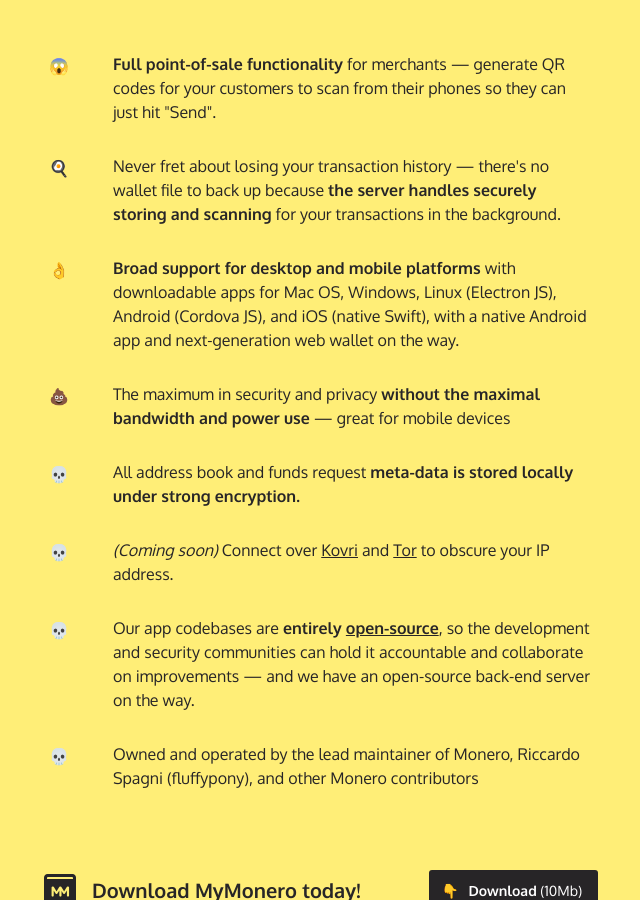
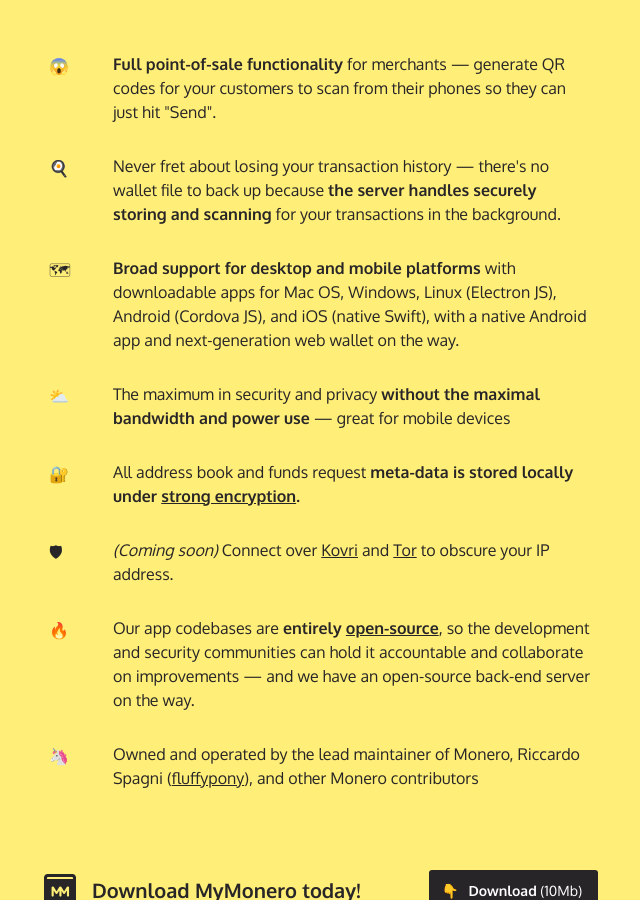
Before and after one commit to mymonero/mymonero-app-site, a Jekyll site: the page built from index.html, in a window 1280 px wide and 900 px high, scrolled down 4127 px. Shown: the whole window, without its empty margins (319-959 px from the left). Built offline with Jekyll 4.4.1, drawn with Linux system fonts in a browser that asks for light colours; some web fonts are replaced.

Commit message:
completed draft & added emoji for 'there's more' section

```diff
--- a/index.html
+++ b/index.html
@@ -29,7 +29,7 @@
             <div class="col col-3">
               <div class="text">
                 <h2>
-                  <span class="convert-emoji" aria-hidden="true">&#x1F512;</span>
+                  <span class="convert-emoji" aria-hidden="true">&#x1f50f;</span>
                   <span class="text">Be Your Own Bank</span>
                 </h2>
                 <p>Transfer funds across borders with ease. Your wallet seed words are all that are needed to access your funds.</p>
@@ -161,28 +161,28 @@
                 Never fret about losing your transaction history &mdash; there's no wallet file to back up because <strong>the server handles securely storing and scanning</strong> for your transactions in the background.
               </li>
               <li>
-                <span class="convert-emoji" aria-hidden="true">&#x1F44C;</span>
+                <span class="convert-emoji" aria-hidden="true">&#x1f5fa;</span>
                 <strong>Broad support for desktop and mobile platforms</strong> with downloadable apps for Mac OS, Windows, Linux (Electron JS), Android (Cordova JS), and iOS (native Swift), with a native Android app and next-generation web wallet on the way.
               </li>
               <li>
-                <span class="convert-emoji" aria-hidden="true">&#x1F4A9;</span>
+                <span class="convert-emoji" aria-hidden="true">&#x26C5;</span>
                 The maximum in security and privacy <strong>without the maximal bandwidth and power use</strong> &mdash; great for mobile devices
               </li>
               <li>
-                <span class="convert-emoji" aria-hidden="true">&#x1F480;</span>
-                All address book and funds request <strong>meta-data is stored locally under strong encryption.</strong>
+                <span class="convert-emoji" aria-hidden="true">&#x1f510;</span>
+                All address book and funds request <strong>meta-data is stored locally under <a href="http://rncryptor.github.io" target="_blank">strong encryption</a>.</strong>
               </li>
               <li>
-                <span class="convert-emoji" aria-hidden="true">&#x1F480;</span>
+                <span class="convert-emoji" aria-hidden="true">&#x1f6e1;</span>
                 <i>(Coming soon)</i> Connect over <a href="https://getkovri.org/" target="_blank">Kovri</a> and <a href="https://www.torproject.org/" target="_blank">Tor</a> to obscure your IP address.
               </li>
               <li>
-                <span class="convert-emoji" aria-hidden="true">&#x1F480;</span>
-                Our app codebases are <strong>entirely <a href="https://github.com/mymonero">open-source</a></strong>, so the development and security communities can hold it accountable and collaborate on improvements &mdash; and we have an open-source back-end server on the way.
+                <span class="convert-emoji" aria-hidden="true">&#x1F525;</span>
+                Our app codebases are <strong>entirely <a href="https://github.com/mymonero" target="_blank">open-source</a></strong>, so the development and security communities can hold it accountable and collaborate on improvements &mdash; and we have an open-source back-end server on the way.
               </li>
               <li>
-                <span class="convert-emoji" aria-hidden="true">&#x1F480;</span>
-                Owned and operated by the lead maintainer of Monero, Riccardo Spagni (fluffypony), and other Monero contributors
+                <span class="convert-emoji" aria-hidden="true">&#x1f984;</span>
+                Owned and operated by the lead maintainer of Monero, Riccardo Spagni (<a href="https://twitter.com/fluffypony" target="_blank">fluffypony</a>), and other Monero contributors
               </li>
             </ul>
 
```
